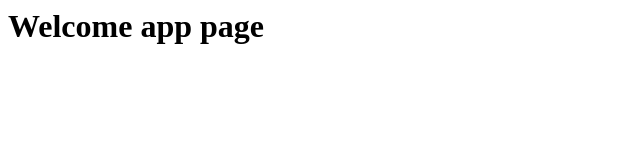
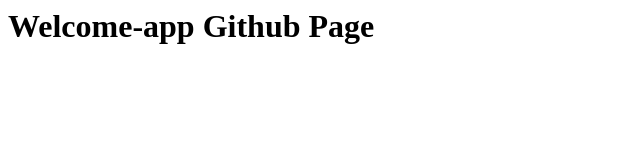
Before and after one commit to inamicode/welcome-app, a plain HTML site: page index.html in a window 1280 px wide. Shown: the whole page, without its empty margins (0-640 px from the left). Drawn offline with Linux system fonts and the light colour scheme.

Commit message:
adding github pages html

```diff
--- a/index.html
+++ b/index.html
@@ -6,7 +6,7 @@
     <title>Welcome App</title>
 </head>
 <body>
-    <h1>Welcome app page</h1>
+    <h1>Welcome-app Github Page</h1>
     <script src="app.js"></script>
 </body>
 </html>
```
